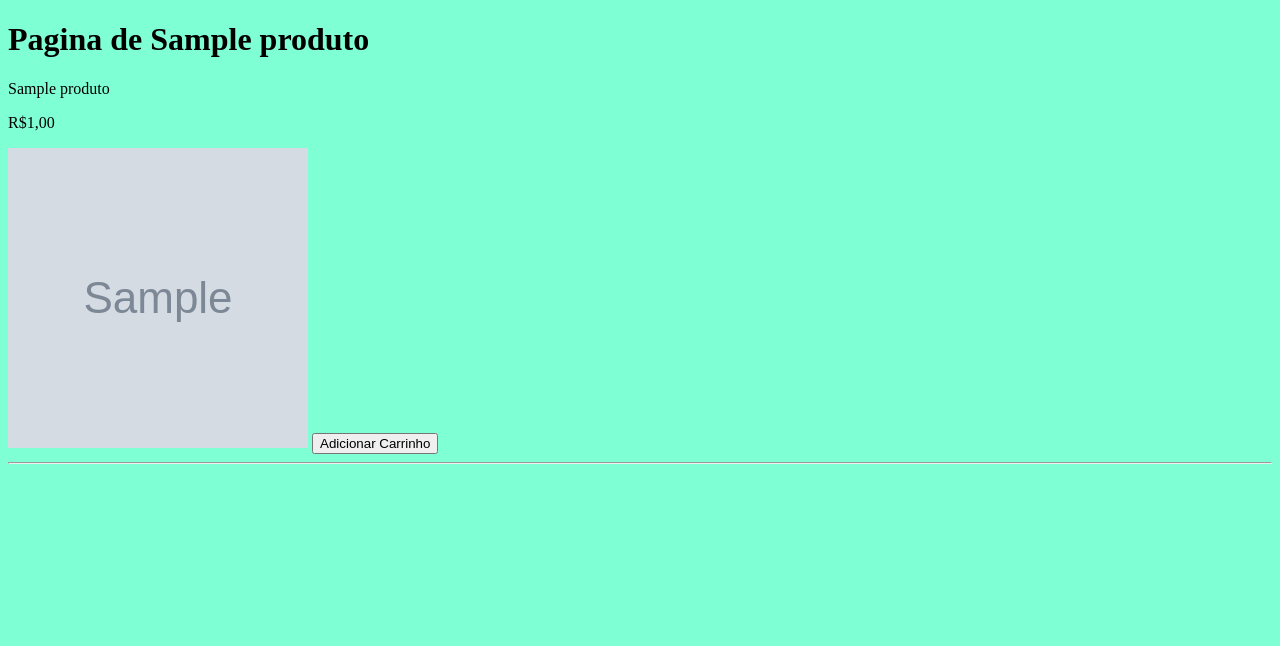
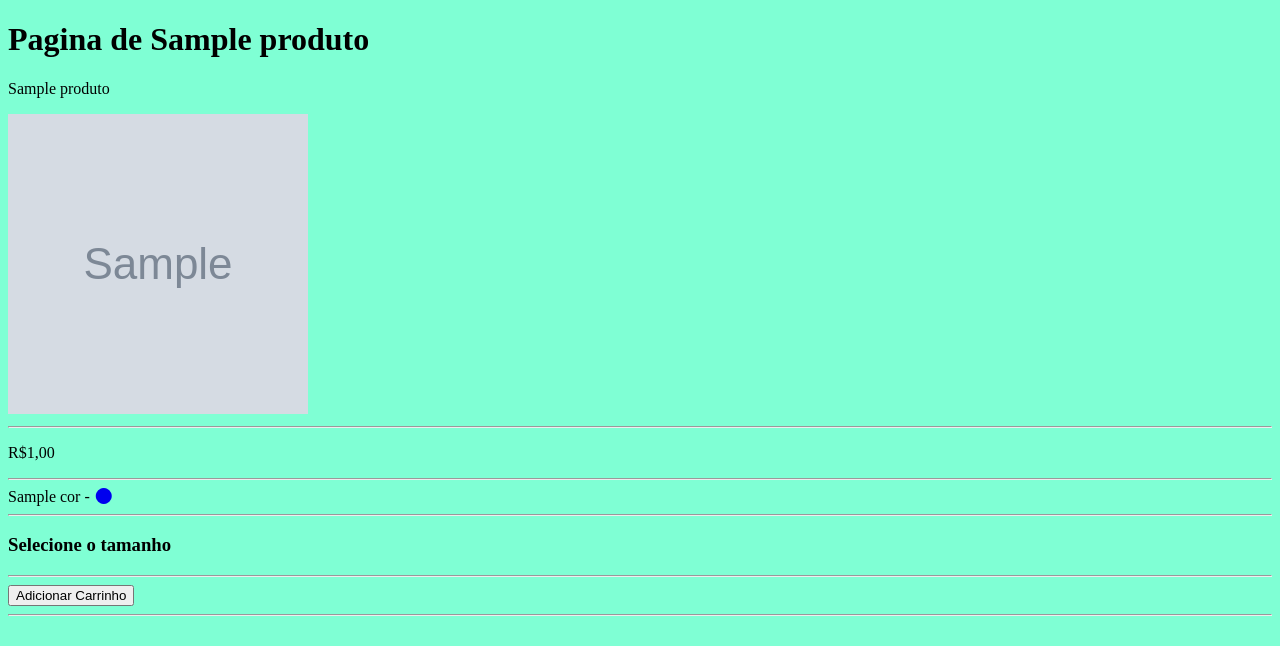
Before and after one commit to HenriqueConceicao-dev/django-ecommerce, a Django app: page /produto/1/ in a window 1280 px wide. Shown: the part 154-800 px from the top of the page. Run offline with Django 5.2, Linux system fonts and the light colour scheme; tables that the repository leaves empty hold one stand-in row (values such as "Sample post"); grey boxes marked "Sample" are stand-in pictures.

Commit message:
feat: add product color and size selection

```diff
--- a/ecommerce/loja/admin.py
+++ b/ecommerce/loja/admin.py
@@ -8,6 +8,7 @@ admin.site.register(Categoria)
 admin.site.register(Tipo)
 admin.site.register(Produto)
 
+admin.site.register(Cor)
 admin.site.register(ItemEstoque)
 admin.site.register(Endereco)
 admin.site.register(Pedido)
--- a/ecommerce/loja/models.py
+++ b/ecommerce/loja/models.py
@@ -40,11 +40,21 @@ class Produto(models.Model):
 #----------------- FIM  PRODUTO
 
 #-------------- TABELA RELECIONADO A PEDIDO
+class Cor(models.Model):
+    nome = models.CharField(max_length=255, null=True, blank=True)
+    hex_cor = models.CharField(max_length=8, null=True, blank=True)
+
+    def __str__(self):
+        return str(self.nome)
+
 class ItemEstoque(models.Model):
     produto = models.ForeignKey(Produto, on_delete=models.SET_NULL, null=True, blank=True )
-    cor = models.CharField(max_length=255, null=True, blank=True)
+    cor = models.ForeignKey(Cor, on_delete=models.SET_NULL, null=True, blank=True )
     tamanho = models.CharField(max_length=255, null=True, blank=True)
     quantidade = models.IntegerField(default=0)
+
+    def __str__(self):
+            return f"{self.produto.nome} || {self.cor} || {self.tamanho} - QTDE: {self.quantidade}"
 
 class Endereco(models.Model):
     cliente = models.ForeignKey(Cliente, on_delete=models.CASCADE)
--- a/ecommerce/loja/templates/base.html
+++ b/ecommerce/loja/templates/base.html
@@ -6,6 +6,7 @@
     <meta name="viewport" content="width=device-width, initial-scale=1.0">
     <title>Ecommerce Reserva - {% block titulo %}{% endblock %}</title>
     <link rel="stylesheet" href="{% static 'css/main.css' %}">
+    <link rel="stylesheet" href="https://cdnjs.cloudflare.com/ajax/libs/font-awesome/7.3.0/css/all.min.css" integrity="sha512-ApSLB1Pd3/bZN8fWB/RG9YhN/7bd9Hkf3AGaE2mPfebjrxagjuBtx2GcgdqIlJkUzwylBo61r9Xa9NmgBI0swA==" crossorigin="anonymous" referrerpolicy="no-referrer" />
 </head>
 <body>
 
--- a/ecommerce/loja/templates/loja.html
+++ b/ecommerce/loja/templates/loja.html
@@ -8,7 +8,7 @@
     {% for produto in produtos %}
         <p>{{produto.nome}}</p>
         <p>R${{produto.preco}}</p>
-        <a href="{% url 'ver_produto'%}"><img src="{{produto.imagem.url}}" alt="calça" width="300px" height="300px"></a>
+        <a href="{% url 'ver_produto' produto.id %}"><img src="{{produto.imagem.url}}" alt="calça" width="300px" height="300px"></a>
     {% endfor%}
 
 {%endblock%}
--- a/ecommerce/loja/templates/ver_produto.html
+++ b/ecommerce/loja/templates/ver_produto.html
@@ -5,10 +5,36 @@
 
 {%block body%}
     <h1>Pagina de {{produto.nome}}</h1>
-    <p>{{produto.nome}}</p>
-    <p>R${{produto.preco}}</p>
-    <a href=""><img src="{{produto.imagem.url}}" alt="calça" width="300px" height="300px"></a>
 
-    <button>Adicionar Carrinho</button>
+    {% if tem_estoque %}
+        <p>{{produto.nome}}</p>
+        <a href=""><img src="{{produto.imagem.url}}" alt="calça" width="300px" height="300px"></a>
+        <hr>
+
+        <p>R${{produto.preco}}</p>
+
+        {% if nome_cor_selecionada%}
+            Cor: {{nome_cor_selecionada}}
+        {% endif %}
+
+        <hr>
+        {% for cor in cores%}
+           {{cor.nome}} - <a href="{% url 'ver_produto' produto.id cor.id %}"><i class="fa-solid fa-circle" style="color: {{cor.hex_cor}};"></i></a>
+        {%endfor%}
+        <hr>
+        {% if tem_estoque %}
+            <h3>Selecione o tamanho</h3>
+            {% for tamanho in tamanhos%}
+                <button>{{tamanho}}</button>
+            {%endfor%}
+        {% endif%}
+
+
+        <hr>
+        <button>Adicionar Carrinho</button>
+
+    {% else %}
+        <p>Produto Indisponivel.</p>
+    {% endif %}
 
 {%endblock%}
--- a/ecommerce/loja/urls.py
+++ b/ecommerce/loja/urls.py
@@ -7,6 +7,7 @@ urlpatterns = [
     path('loja/', loja, name='loja'),
     path('loja/<str:nome_categoria>/', loja, name='loja'),
     path('produto/<int:id_produto>/', ver_produto, name='ver_produto'),
+    path('produto/<int:id_produto>/<int:id_cor>/', ver_produto, name='ver_produto'),
     path('carrinho/', carrinho, name='carrinho'),
     path('checkout/', checkout, name='checkout'),
     path('minhaconta/', minha_conta, name='minha_conta'),
--- a/ecommerce/loja/views.py
+++ b/ecommerce/loja/views.py
@@ -13,9 +13,28 @@ def loja(request, nome_categoria=None):
         produtos = Produto.objects.filter(ativo=True,categoria__nome=nome_categoria)
     return render(request, 'loja.html', context={'produtos': produtos})
 
-def ver_produto(request, id_produto):
+def ver_produto(request, id_produto,id_cor=None):
+    tem_estoque = False
+    cores = {}
+    tamanhos = {}
+    nome_cor_selecionada = None
+
+    if id_cor:
+        cor = Cor.objects.get(id=id_cor)
+        nome_cor_selecionada = cor.nome
+
     produto = Produto.objects.get(id=id_produto)
-    return render(request, 'ver_produto.html', context={'produto':produto})
+    itens_estoque = ItemEstoque.objects.filter(produto=produto , quantidade__gt=0)
+
+    if len(itens_estoque) > 0:#tem item no estoque
+        tem_estoque = True
+        cores = {item.cor for item in itens_estoque}
+        if id_cor:
+            itens_estoque = ItemEstoque.objects.filter(produto=produto , quantidade__gt=0, cor__id= id_cor)
+            tamanhos = {item.tamanho for item in itens_estoque}
+
+    return render(request, 'ver_produto.html', context={'produto':produto, 'itens_estoque': itens_estoque,'tem_estoque': tem_estoque, 'cores': cores, 'tamanhos':tamanhos,
+                                                        'nome_cor_selecionada':nome_cor_selecionada,})
 
 def carrinho(request):
     return render(request, 'carrinho.html')
```
Also changed, not shown: README.md, ecommerce/loja/migrations/0004_cor.py (added), ecommerce/loja/migrations/0005_alter_itemestoque_cor.py (added).
